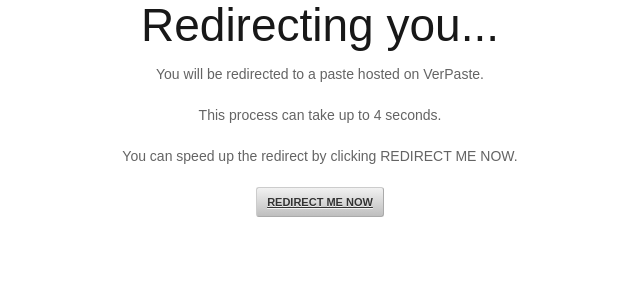
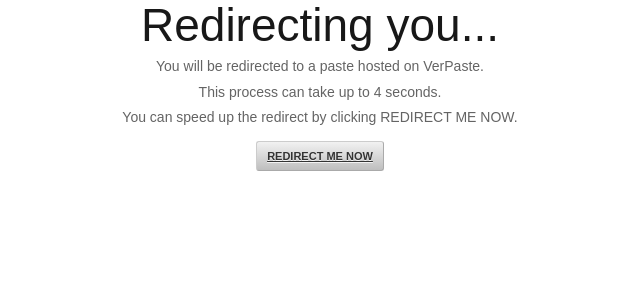
Before and after one commit to Verdem-crypto/verdem-crypto.github.io, a Jekyll site: the page verpaste/sharedpasteredirectingwarning.html, which Jekyll copies as it is, in a window 1280 px wide. Shown: the top 300 px of the page, without its empty margins (320-960 px from the left). Built offline with Jekyll 4.4.1, drawn with Linux system fonts in a browser that asks for light colours; some web fonts are replaced.

Commit message:
Update sharedpasteredirectingwarning.html

```diff
--- a/verpaste/sharedpasteredirectingwarning.html
+++ b/verpaste/sharedpasteredirectingwarning.html
@@ -35,9 +35,16 @@
 </script>
 
           <h1 style="text-align: center;">Redirecting you...</h1>
+		   <div class="text1">
 <p style="text-align: center;">You will be redirected to a paste hosted on VerPaste.</p>
 <p style="text-align: center;">This process can take up to 4 seconds.</p>
 <p style="text-align: center;">You can speed up the redirect by clicking REDIRECT ME NOW.</p>
+		   </div>
+		   <style>
+		   div.text1 {
+  line-height: 40%;
+}
+		   </style>
 	  <p style="text-align: center;"><button style="text-align: center;"><a href="https://verdem-crypto.github.io/verpaste/#'+getHash()+'">REDIRECT ME NOW</a></button></p>
        <script type="text/javascript">
 function getHash() {
```
